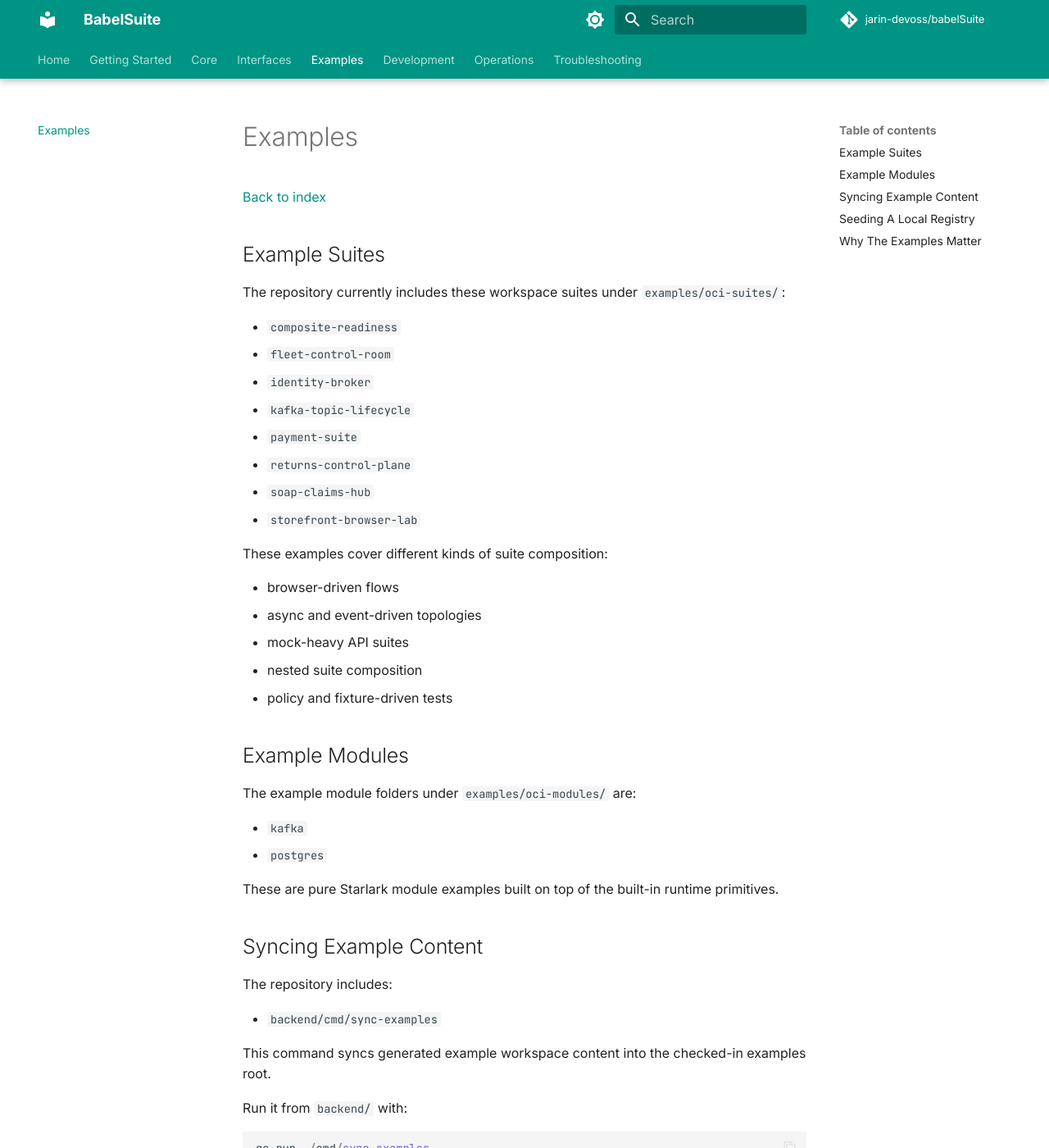
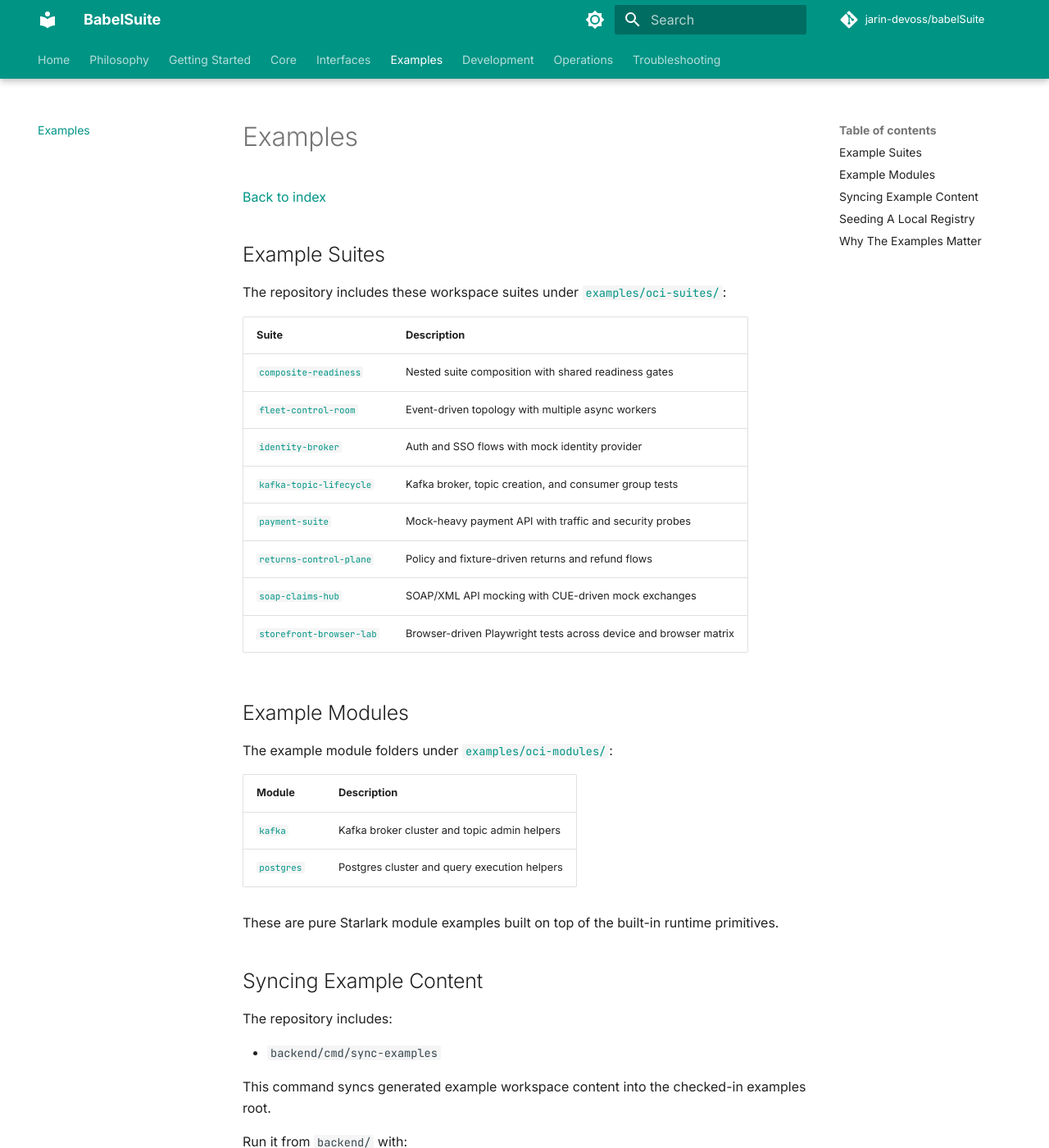
Before and after one commit to jarin-devoss/babelSuite, an MkDocs documentation site: the page built from docs/examples.md, in a window 1280 px wide and 1400 px high. Shown: the whole window at 82% size. Built offline with MkDocs 1.6.1 and Material for MkDocs 9.7.7, drawn with Linux system fonts in a browser that asks for light colours; comment, search, counter and statistics services are not loaded.

Commit message:
docs: add philosophy page, rename deploy/ to helm/, link examples to GitHub (#35)
- docs/philosophy.md: new page documenting the design approach —
  one suite.star file, no setup scripts, zero extra containers for
  built-in checks via the APISIX sidecar model
- deploy/helm/ renamed to helm/ at the repo root; all references
  updated in helm-ci.yml and docs/operations.md
- docs/examples.md: suite and module names now link to their
  locations in main branch on GitHub
- docs/modules.md: Available Modules table and per-module Source
  fields now link to GitHub
- docs/index.md and mkdocs.yml: philosophy page added to nav

```diff
--- a/docs/examples.md
+++ b/docs/examples.md
@@ -8,31 +8,27 @@
 
 ## Example Suites
 
-The repository currently includes these workspace suites under `examples/oci-suites/`:
+The repository includes these workspace suites under [`examples/oci-suites/`](https://github.com/jarin-devoss/babelSuite/tree/main/examples/oci-suites):
 
-- `composite-readiness`
-- `fleet-control-room`
-- `identity-broker`
-- `kafka-topic-lifecycle`
-- `payment-suite`
-- `returns-control-plane`
-- `soap-claims-hub`
-- `storefront-browser-lab`
-
-These examples cover different kinds of suite composition:
-
-- browser-driven flows
-- async and event-driven topologies
-- mock-heavy API suites
-- nested suite composition
-- policy and fixture-driven tests
+| Suite | Description |
+|-------|-------------|
+| [`composite-readiness`](https://github.com/jarin-devoss/babelSuite/tree/main/examples/oci-suites/composite-readiness) | Nested suite composition with shared readiness gates |
+| [`fleet-control-room`](https://github.com/jarin-devoss/babelSuite/tree/main/examples/oci-suites/fleet-control-room) | Event-driven topology with multiple async workers |
+| [`identity-broker`](https://github.com/jarin-devoss/babelSuite/tree/main/examples/oci-suites/identity-broker) | Auth and SSO flows with mock identity provider |
+| [`kafka-topic-lifecycle`](https://github.com/jarin-devoss/babelSuite/tree/main/examples/oci-suites/kafka-topic-lifecycle) | Kafka broker, topic creation, and consumer group tests |
+| [`payment-suite`](https://github.com/jarin-devoss/babelSuite/tree/main/examples/oci-suites/payment-suite) | Mock-heavy payment API with traffic and security probes |
+| [`returns-control-plane`](https://github.com/jarin-devoss/babelSuite/tree/main/examples/oci-suites/returns-control-plane) | Policy and fixture-driven returns and refund flows |
+| [`soap-claims-hub`](https://github.com/jarin-devoss/babelSuite/tree/main/examples/oci-suites/soap-claims-hub) | SOAP/XML API mocking with CUE-driven mock exchanges |
+| [`storefront-browser-lab`](https://github.com/jarin-devoss/babelSuite/tree/main/examples/oci-suites/storefront-browser-lab) | Browser-driven Playwright tests across device and browser matrix |
 
 ## Example Modules
 
-The example module folders under `examples/oci-modules/` are:
+The example module folders under [`examples/oci-modules/`](https://github.com/jarin-devoss/babelSuite/tree/main/examples/oci-modules):
 
-- `kafka`
-- `postgres`
+| Module | Description |
+|--------|-------------|
+| [`kafka`](https://github.com/jarin-devoss/babelSuite/tree/main/examples/oci-modules/kafka) | Kafka broker cluster and topic admin helpers |
+| [`postgres`](https://github.com/jarin-devoss/babelSuite/tree/main/examples/oci-modules/postgres) | Postgres cluster and query execution helpers |
 
 These are pure Starlark module examples built on top of the built-in runtime primitives.
 
--- a/mkdocs.yml
+++ b/mkdocs.yml
@@ -8,6 +8,7 @@
 
 nav:
   - Home: index.md
+  - Philosophy: philosophy.md
   - Getting Started: getting-started.md
   - Core:
     - Architecture: architecture.md
```
Also changed, not shown: docs/index.md (+3 -1 lines), docs/modules.md (+10 -10 lines), docs/operations.md (+3 -3 lines), docs/philosophy.md (added, +70 -0 lines), 25 other files.
